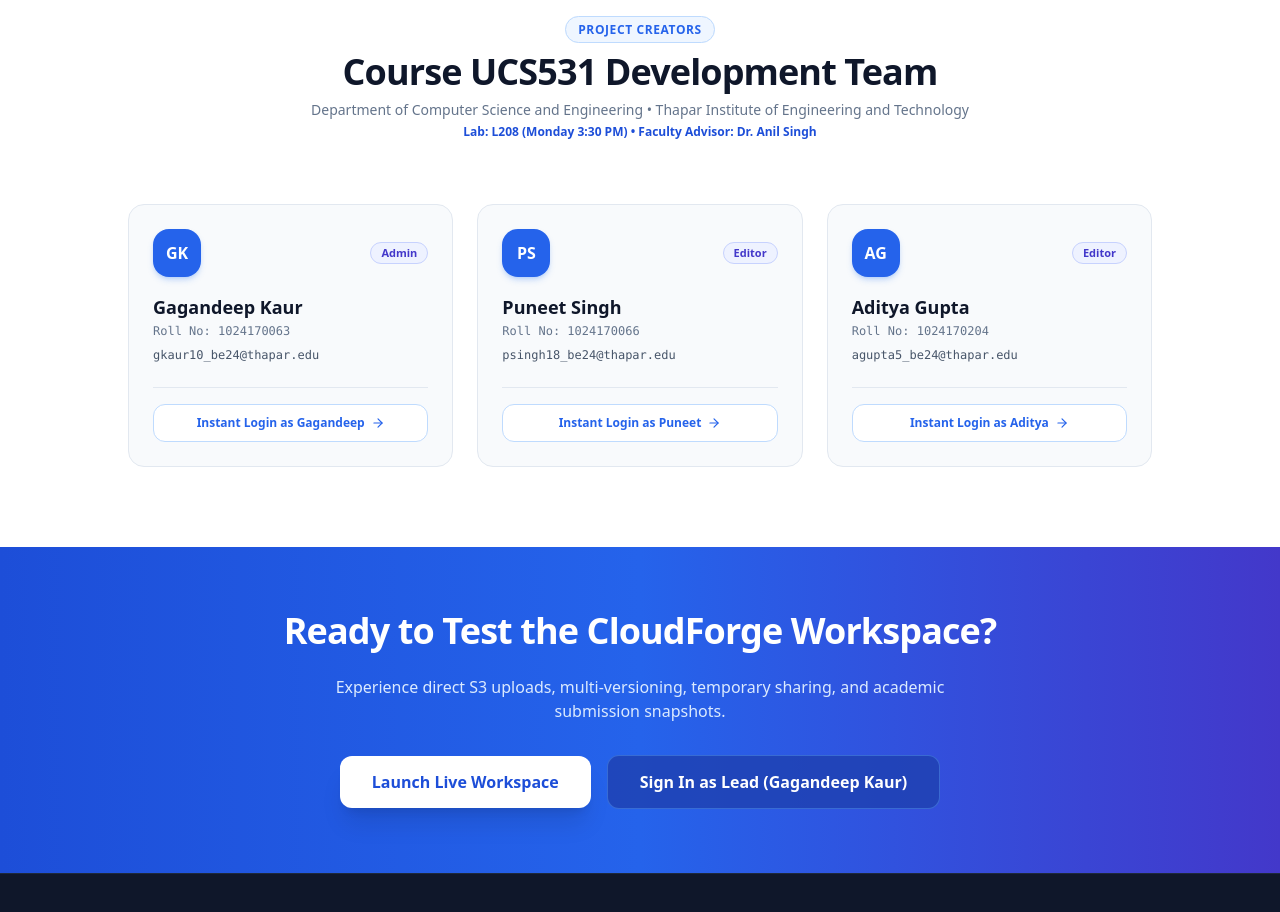
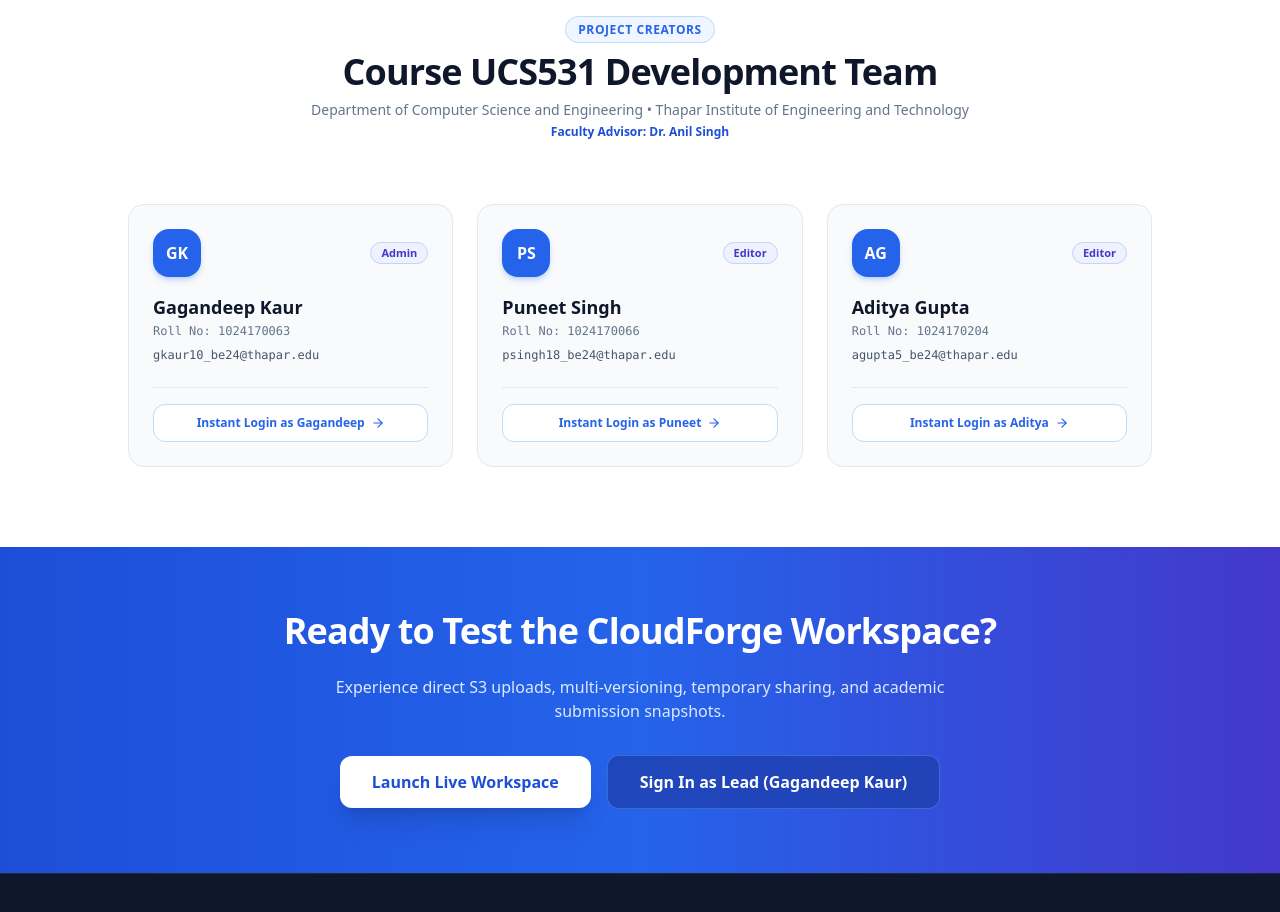
Before and after one commit to gagandeepkaur75/CloudForge, a React (Vite) app in the folder frontend/: page / in a window 1280 px wide. Shown: the part 3000-3912 px from the top of the page. Built offline with nearby package versions, Linux system fonts and the light colour scheme; no server answers.

Commit message:
chore: remove lab session schedule references from website and documentation

```diff
--- a/frontend/src/pages/HomePage.jsx
+++ b/frontend/src/pages/HomePage.jsx
@@ -408,7 +408,7 @@ export default function HomePage({ onNavigateLogin, onQuickLogin }) {
               Department of Computer Science and Engineering • Thapar Institute of Engineering and Technology
             </p>
             <p className="text-xs font-semibold text-blue-700 mt-1">
-              Lab: L208 (Monday 3:30 PM) • Faculty Advisor: Dr. Anil Singh
+              Faculty Advisor: Dr. Anil Singh
             </p>
           </div>
 
--- a/frontend/src/pages/Login.jsx
+++ b/frontend/src/pages/Login.jsx
@@ -377,7 +377,7 @@ export default function Login({ onLoginSuccess, onGoHome }) {
         {/* Thapar University & UCS531 Footer Notice */}
         <div className="mt-6 text-center text-xs text-slate-500 space-y-1">
           <p className="font-semibold text-slate-600">Thapar Institute of Engineering and Technology</p>
-          <p>Lab L208 (Monday 3:30 PM) • Faculty Advisor: Dr. Anil Singh</p>
+          <p>Faculty Advisor: Dr. Anil Singh</p>
         </div>
       </div>
 
```
Also changed, not shown: 4 other files (tests, documents, lock files or other folders).
